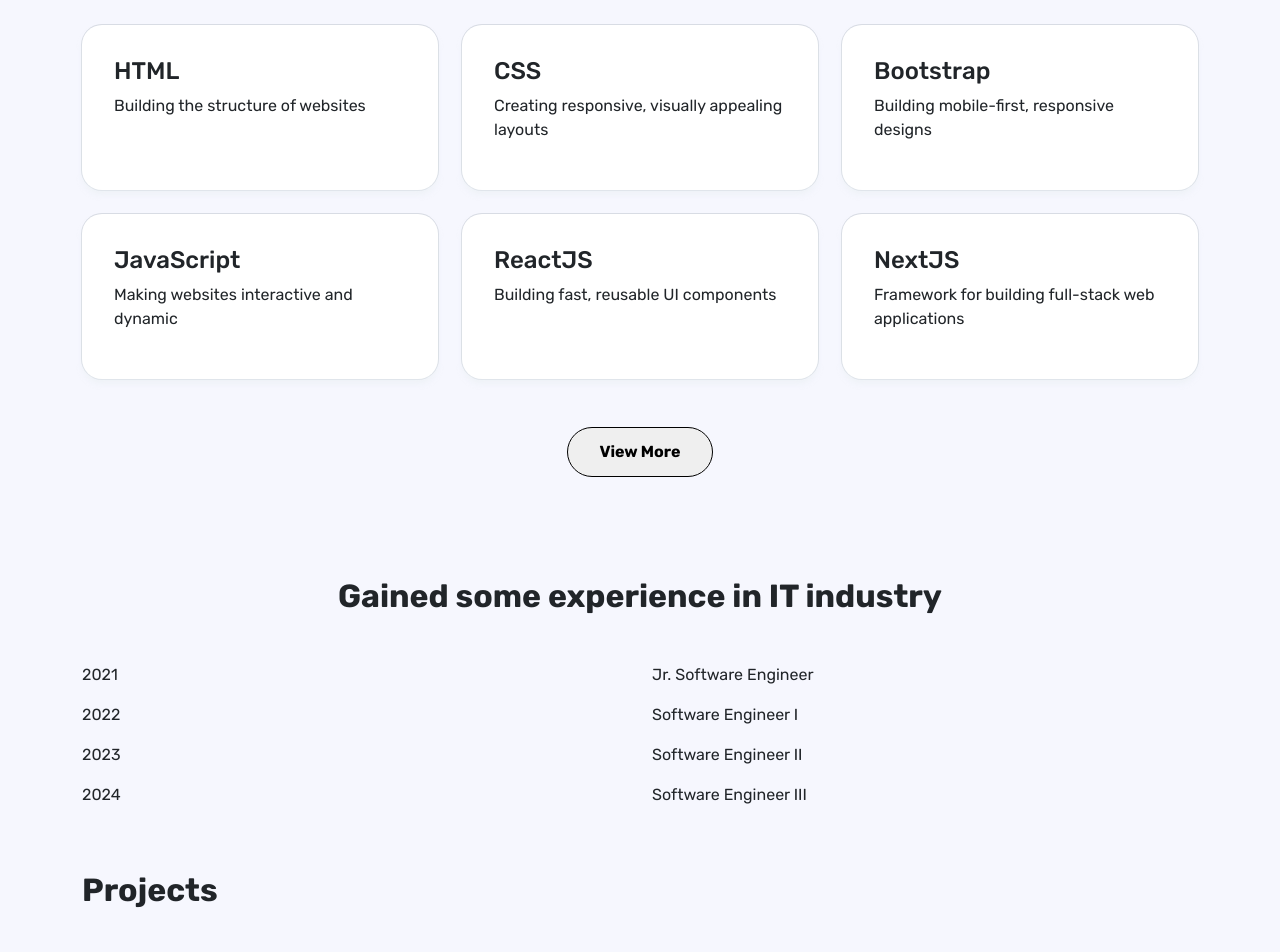
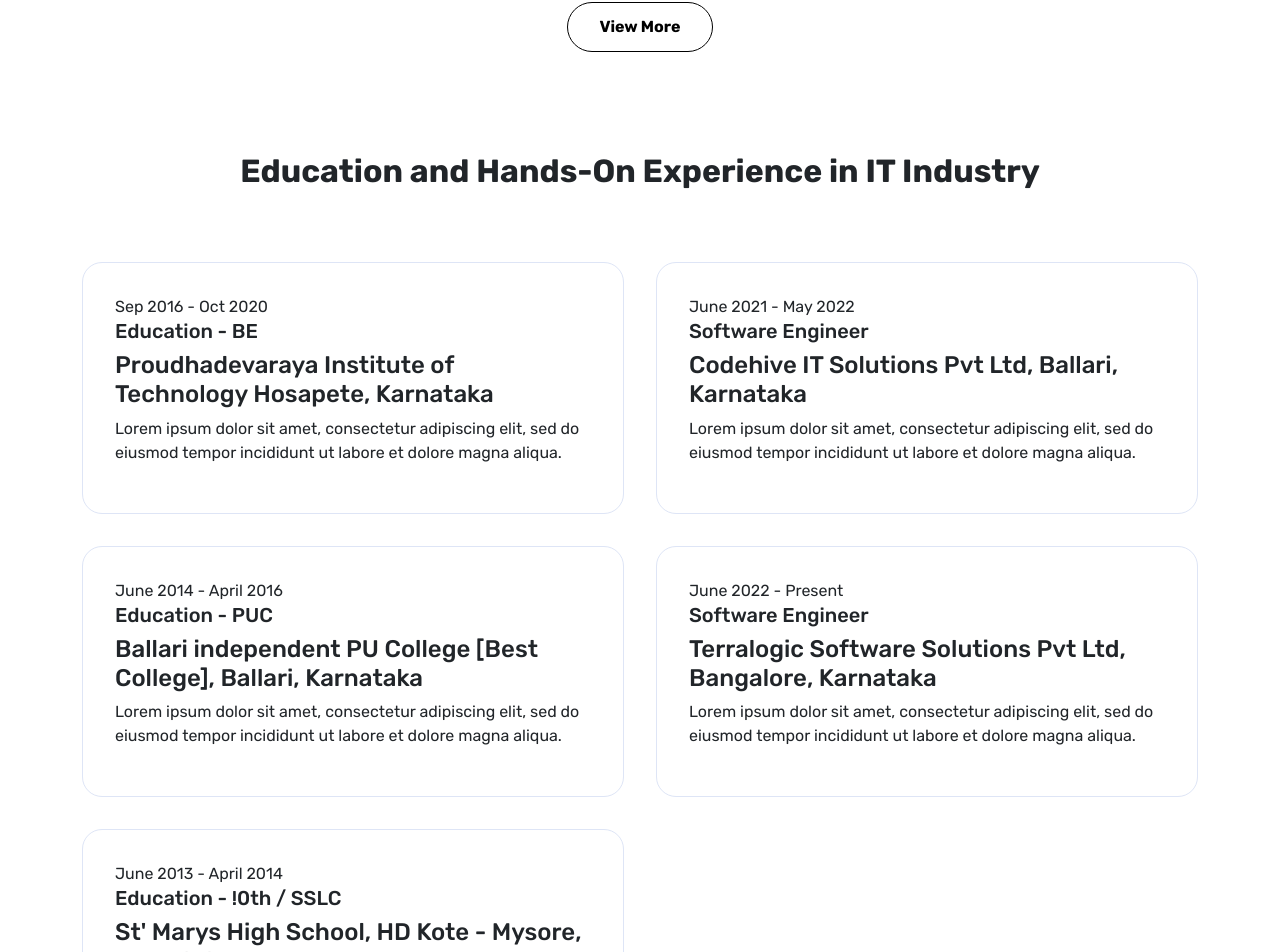
Before and after one commit to Mithun-BL/mithunbl, a Next.js app in the folder mithun-portfolio/: page / in a window 1280 px wide. Shown: the part 1839-2791 px from the top of the page. Built offline with nearby package versions, Linux system fonts and the light colour scheme.

Commit message:
changes-in-portfolio

```diff
--- a/mithun-portfolio/src/component/HomePage/Banner/HomeBanner.module.scss
+++ b/mithun-portfolio/src/component/HomePage/Banner/HomeBanner.module.scss
@@ -1,5 +1,6 @@
 .banner {
-    text-align: center;height: 100vh;
+    text-align: center;
+    // height: 100vh;
 
     .container {
         max-width: 1030px !important; // Boost specificity
--- a/mithun-portfolio/src/component/HomePage/ProjectsHandled/index.tsx
+++ b/mithun-portfolio/src/component/HomePage/ProjectsHandled/index.tsx
@@ -4,10 +4,9 @@
 const ProjectsHandled = () => {
   return (
     <div>
-       <section className='mb-5'>
+       <section className='secPad'>
         <Container>
-            <h2 className='fw-bold'>Projects</h2>
-
+            <h2 className='fw-bold text-md-center'>Projects</h2>
         </Container>
         </section>
     </div>
--- a/mithun-portfolio/src/component/HomePage/TechnicalSkills/Skills.module.scss
+++ b/mithun-portfolio/src/component/HomePage/TechnicalSkills/Skills.module.scss
@@ -7,12 +7,28 @@
         background-color: #fff;
         box-shadow: 0 5px 5px 0 rgba(233, 240, 243, 0.5), 0 0 0 1px #d8dce4;
         margin-bottom: 24px;
-        transition: 0.6s ease;
+        transition: 0.8s all ease;
+        position: relative;
+        overflow: hidden;
+        z-index: 0;
+        &:hover{
+            color: #fff;
+            &::after{
+                width: 100%;
+                background-color: rgb(47, 47, 145);
+            }
+        }
 
-        &:hover{
-            background-color: rgb(11, 11, 56);
-            color: #fff;
-            transition: 0.6s ease ;
+        &::after{
+            content: '';
+            position: absolute;
+            top: 0;
+            left: 0;
+            width: 0%;
+            height: 100%;
+            background-color: #f5f5f5;
+            transition: 0.8s all ease;
+            z-index: -1;
         }
 
         p{
--- a/mithun-portfolio/src/component/HomePage/WorkExperience/Work.module.scss
+++ b/mithun-portfolio/src/component/HomePage/WorkExperience/Work.module.scss
@@ -0,0 +1,32 @@
+.experienceCards{
+    border-radius: 20px;
+    border: 1.259px solid #DEE5F6;
+    background-color: #fff;
+    padding: 32px;
+    transition: 0.5s all ease;
+    margin-bottom: 32px;
+    position: relative;
+    overflow: hidden;
+    z-index: 0;
+    // box-shadow: 0px 0px 60px 0px rgba(0, 41, 166, 0.15);
+    &:hover{
+        box-shadow: 0 19px 25px 0 rgba(0, 0, 0, .19);
+
+        &::after{
+            width: 100%;
+        }
+    }
+
+    &::after{
+        content: '';
+        position: absolute;
+        top: 0;
+        left: 0;
+        width: 0%;
+        height: 100%;
+        background-color: #f5f5f5;
+        transition: 0.8s;
+        z-index: -1;
+    }
+
+}
--- a/mithun-portfolio/src/component/HomePage/WorkExperience/index.tsx
+++ b/mithun-portfolio/src/component/HomePage/WorkExperience/index.tsx
@@ -1,44 +1,54 @@
 import React from 'react';
 import { Container, Row, Col } from 'react-bootstrap';
-// import styles from '../WorkExperience/Work.module.scss';
-
+import styles from '../WorkExperience/Work.module.scss';
 
 const Work = () => {
   return (
-    <div>
-        <section className='mb-5'>
+    <section className={`${styles.portfolioExperience} secPad`}>
       <Container>
-                <h2 className='fw-bold text-center mb-5'>Gained some experience in IT industry</h2>
+        <h2 className='fw-bold text-center mb-5 pb-md-4'>Education and Hands-On Experience in IT Industry</h2>
         <Row>
-                    <Col xs={6}>
-                       <p>2021</p>
+          {/* Education Column */}
+          <Col xs={12} md={6} className="pe-md-3">
+              <div className={styles.experienceCards}>
+                <label>Sep 2016 - Oct 2020</label>
+                <h5>Education - BE</h5>
+                <h4>Proudhadevaraya Institute of Technology <span>Hosapete, Karnataka</span></h4>
+                <p>Lorem ipsum dolor sit amet, consectetur adipiscing elit, sed do eiusmod tempor incididunt ut labore et dolore magna aliqua.</p>
+              </div>
+              <div className={styles.experienceCards}>
+                <label>June 2014 - April 2016</label>
+                <h5>Education - PUC</h5>
+                <h4>Ballari independent PU College [Best College], <span>Ballari, Karnataka</span></h4>
+                <p>Lorem ipsum dolor sit amet, consectetur adipiscing elit, sed do eiusmod tempor incididunt ut labore et dolore magna aliqua.</p>
+              </div>
+              <div className={styles.experienceCards}>
+                <label>June 2013 - April 2014</label>
+                <h5>Education - !0th / SSLC</h5>
+                <h4>St' Marys High School, <span>HD Kote - Mysore, Karnataka</span></h4>
+                <p>Lorem ipsum dolor sit amet, consectetur adipiscing elit, sed do eiusmod tempor incididunt ut labore et dolore magna aliqua.</p>
+              </div>
           </Col>
-                    <Col xs={6}>
-                       <p>Jr. Software Engineer</p>
-                    </Col>
-                    <Col xs={6}>
-                       <p>2022</p>
-                    </Col>
-                    <Col xs={6}>
-                       <p> Software Engineer I</p>
-                    </Col>
-                    <Col xs={6}>
-                       <p>2023</p>
-                    </Col>
-                    <Col xs={6}>
-                       <p> Software Engineer II</p>
-                    </Col>
-                    <Col xs={6}>
-                       <p>2024</p>
-                    </Col>
-                    <Col xs={6}>
-                       <p>Software Engineer III</p>
+
+          {/* Experience Column */}
+          <Col xs={12} md={6} className="ps-md-3">
+              <div className={styles.experienceCards}>
+                <label>June 2021 - May 2022</label>
+                <h5>Software Engineer</h5>
+                <h4>Codehive IT Solutions Pvt Ltd, <span>Ballari, Karnataka</span></h4>
+                <p>Lorem ipsum dolor sit amet, consectetur adipiscing elit, sed do eiusmod tempor incididunt ut labore et dolore magna aliqua.</p>
+              </div>
+              <div className={styles.experienceCards}>
+                <label>June 2022 - Present</label>
+                <h5>Software Engineer</h5>
+                <h4>Terralogic Software Solutions Pvt Ltd, <span>Bangalore, Karnataka</span></h4>
+                <p>Lorem ipsum dolor sit amet, consectetur adipiscing elit, sed do eiusmod tempor incididunt ut labore et dolore magna aliqua.</p>
+              </div>
           </Col>
         </Row>
       </Container>
     </section>
-    </div>
-  )
-}
+  );
+};
 
-export default Work
+export default Work;
--- a/mithun-portfolio/src/component/Layout /Footer/Footer.module.scss
+++ b/mithun-portfolio/src/component/Layout /Footer/Footer.module.scss
@@ -1,4 +1,5 @@
 .footer{
-    background-color: #fff;
-    border-radius: 64px 64px 0 0;
+    background-color: #000;
+    padding: 80px 40px;
+    color: #fff;
 }
--- a/mithun-portfolio/src/component/Layout /Footer/index.tsx
+++ b/mithun-portfolio/src/component/Layout /Footer/index.tsx
@@ -6,7 +6,9 @@
     <>
       <footer className={`${styles["footer"]}`}>
         <div className="container">
-          <p>Footer</p>
+          <div className={styles.subFooter}>
+            <h3>Footer</h3>
+          </div>
         </div>
       </footer>
     </>
--- a/mithun-portfolio/src/component/Layout /Header/Header.module.scss
+++ b/mithun-portfolio/src/component/Layout /Header/Header.module.scss
@@ -6,9 +6,9 @@
         background: rgba(255, 255, 255, 0.6);
         box-shadow: 0px 5px 10px 0px rgba(0, 0, 0, 0.1);
         backdrop-filter: blur(7px);
-        min-height: 72px;
-
-
+        z-index: 10;
+        padding: 16px 0;
+        // min-height: 72px;
     }
     .nav-link{
         font-size: 16px;
--- a/mithun-portfolio/src/component/Layout /Header/index.tsx
+++ b/mithun-portfolio/src/component/Layout /Header/index.tsx
@@ -1,4 +1,5 @@
 import { useState } from 'react';
+import Link from 'next/link';
 import Container from 'react-bootstrap/Container';
 import Nav from 'react-bootstrap/Nav';
 import Navbar from 'react-bootstrap/Navbar';
@@ -43,13 +44,17 @@
               <input onChange={getDdValue} type="checkbox" aria-label="Theme toggle" />
               <span className="slider"></span>
             </label>
-              <Nav.Link href="#home">Skills</Nav.Link>
-              <Nav.Link href="#link">Experience</Nav.Link>
-              <Nav.Link href="#linkOne">Projects</Nav.Link>
-              <Nav.Link href="#linkOne">Contact Us</Nav.Link>
-              <Nav.Link href="#linkOne">Get in Touch</Nav.Link>
+              <Nav.Link href="#Skills">About</Nav.Link>
+              <Nav.Link href="#Skills">Skills</Nav.Link>
+              <Nav.Link href="#Experience">Experience</Nav.Link>
+              <Nav.Link href="#Projects">Projects</Nav.Link>
+              {/* <Nav.Link href="#Contact Us">Contact Us</Nav.Link> */}
+              {/* <Nav.Link href="#Get in Touch">Get in Touch</Nav.Link> */}
             </Nav>
           </Navbar.Collapse>
+          <div>
+             <Link className='btn_black' href={'..'}>Get in Touch</Link>
+          </div>
         </Container>
       </Navbar>
     </header>
--- a/mithun-portfolio/src/styles/globals.scss
+++ b/mithun-portfolio/src/styles/globals.scss
@@ -6,12 +6,13 @@
   --foreground: #171717;
   --black-clr:#000;
 }
-body{  font-family: "Rubik", sans-serif !important;background-color: #f6f7fe !important;}
+body{  font-family: "Rubik", sans-serif !important;}/*background-color: #f6f7fe !important;*/
+h1, h2, h3, h4, h5, h6, p{margin-bottom: 0;padding: 0;}
 #__next{overflow-x: hidden;padding-top: 72px;}
-.btn_black{font-size: 16px;font-weight: 700;color: var(--background);line-height: 1.1;border-radius: 50px;display: inline-block;background-color: var(--black-clr);padding: 16px 32px;transition: 0.5s all ease;}
-.btn_bdr{font-size: 16px;font-weight: 700;color: var(--black-clr);line-height: 1;border-radius: 50px;display: inline-block;border: 1px solid var(--black-clr);padding: 16px 32px;transition: 0.5s all ease;}
+.btn_black{font-size: 16px;font-weight: 700;color: var(--background);line-height: 1.1;border-radius: 50px;display: inline-block;background-color: var(--black-clr);padding: 16px 32px;transition: 0.5s all ease;text-decoration: none;}
+.btn_bdr{font-size: 16px;font-weight: 700;color: var(--black-clr);line-height: 1;border-radius: 50px;display: inline-block;background-color: var(--background);border: 1px solid var(--black-clr);padding: 16px 32px;transition: 0.5s all ease;text-decoration: none;}
 .btn_black:hover, .btn_bdr:hover{transform: scale(0.95);}
-
+.secPad{margin-bottom: 100px;}
 
 .theme-para{color: var(--black-clr);background-color:var(--background) ;}
 
```
Also changed, not shown: mithun-portfolio/src/component/HomePage/Counter/CounterSection.tsx (+6 -6 lines). Lines whose indentation alone changed are shown as unchanged.
